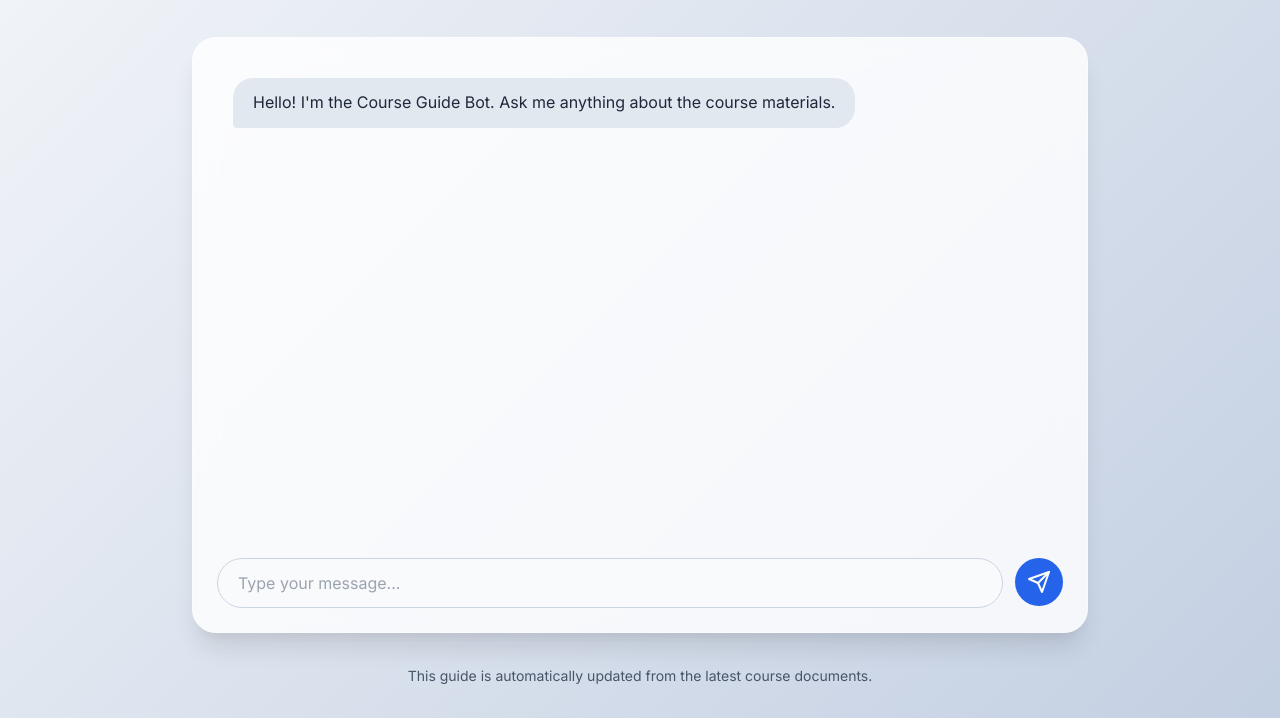
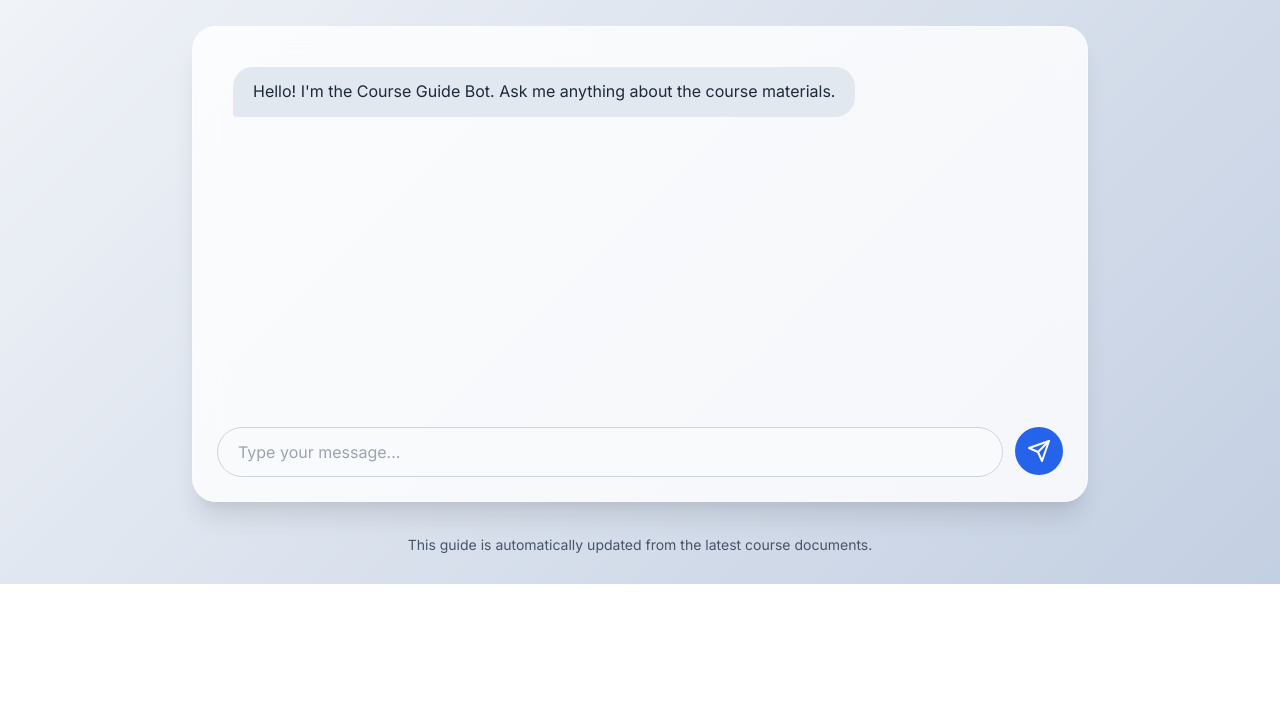
Before and after one commit to rajatgoel03/courses-guide-chatbot, a website: page public/index.html in a window 1280 px wide. Shown: the part 216-934 px from the top of the page. After the commit the page ends 800 px from the top, so only its background shows below. Drawn offline with nearby package versions, Linux system fonts and the light colour scheme.

Commit message:
Update style.css

```diff
--- a/public/style.css
+++ b/public/style.css
@@ -5,9 +5,9 @@ body {
     color: #334155; /* slate-700 */
     display: flex;
     justify-content: center;
-    align-items: flex-start;
+    align-items: center; /* Centered vertically */
     min-height: 100vh;
-    padding: 2rem;
+    padding: 1rem;
 }
 
 /* --- Main Layout & Header --- */
@@ -18,7 +18,7 @@ body {
 
 .app-header {
     text-align: center;
-    margin-bottom: 2.5rem;
+    margin-bottom: 2rem; /* Reduced space */
 }
 
 .avatar {
@@ -58,8 +58,8 @@ body {
 
 /* --- Chat Window & Messages --- */
 .chat-window {
-    height: 60vh;
-    max-height: 500px;
+    height: 45vh; /* Reduced height */
+    max-height: 400px; /* Reduced max-height */
     overflow-y: auto;
     display: flex;
     flex-direction: column;
```
